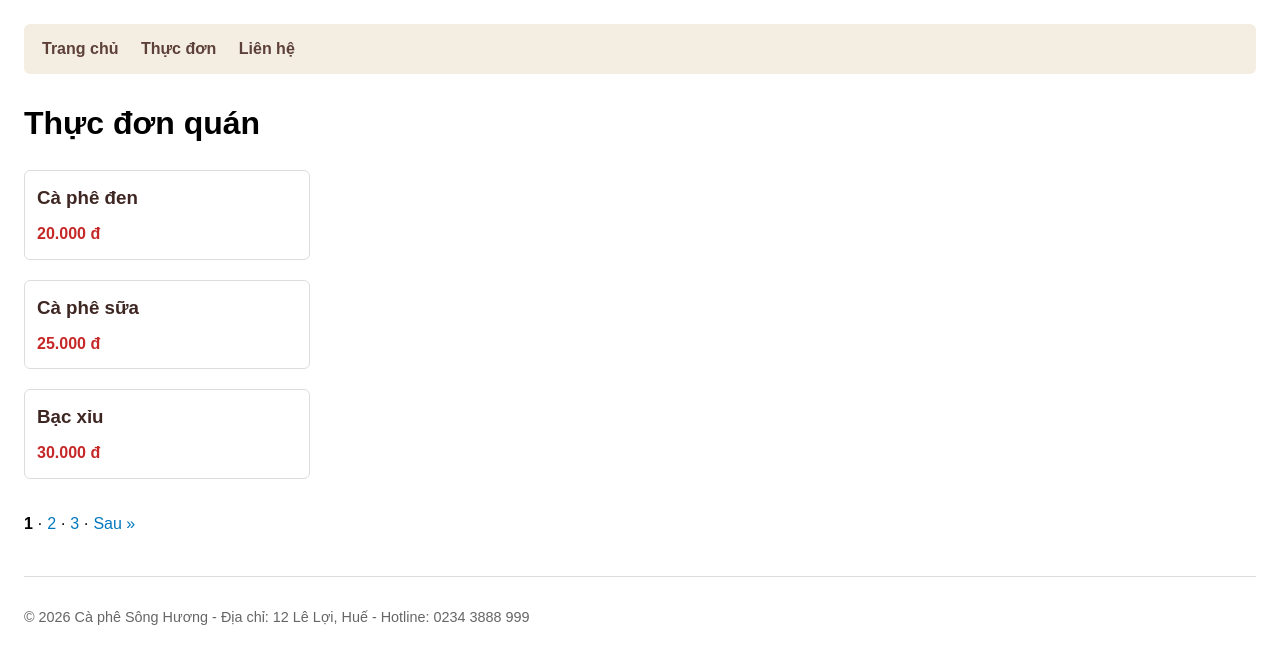
After one commit to nguyen-trong-vy/bai-tap-chuong-3, a Flask app: page /menu in a window 1280 px wide. The commit adds this page. Shown: the top 664 px of the page. Run offline with Flask 3, Linux system fonts and the light colour scheme.

Commit message:
bai-tap-chuong-4

```diff
--- /dev/null
+++ b/cafe.py
@@ -0,0 +1,68 @@
+import math
+from flask import Flask, render_template, request, abort
+
+app = Flask(__name__)
+
+SHOP = {
+    "name": "Cà phê Sông Hương",
+    "address": "12 Lê Lợi, Huế",
+    "phone": "0234 3888 999",
+}
+
+# Danh sách đúng 7 món theo các trường hợp kiểm thử
+MENU = [
+    {"id": 1, "name": "Cà phê đen", "price": 20000, "image": "ca-phe-den.jpg"},
+    {"id": 2, "name": "Cà phê sữa", "price": 25000, "image": "ca-phe-sua.jpg"},
+    {"id": 3, "name": "Bạc xỉu", "price": 30000, "image": "bac-xiu.jpg"},
+    {"id": 4, "name": "Trà đào", "price": 35000, "image": "tra-dao.jpg"},
+    {"id": 5, "name": "Trà sữa", "price": 35000, "image": "tra-sua.jpg"},
+    {"id": 6, "name": "Nước cam", "price": 40000, "image": "nuoc-cam.jpg"},
+    {"id": 7, "name": "Sinh tố bơ", "price": 45000, "image": "sinh-to-bo.jpg"},
+]
+
+ITEMS_PER_PAGE = 3
+
+@app.context_processor
+def inject_shop():
+    return dict(shop=SHOP)
+
+@app.route("/")
+def index():
+    return render_template("index.html")
+
+@app.route("/menu")
+def menu():
+    total_pages = math.ceil(len(MENU) / ITEMS_PER_PAGE)
+    raw_page = request.args.get("page")
+
+    # Xử lý tham số page:
+    if raw_page is None:
+        page = 1
+    else:
+        try:
+            page = int(raw_page)
+        except ValueError:
+            # /menu?page=abc -> xử lý như trang 1
+            page = 1
+
+    # Trang không tồn tại (page <= 0 hoặc page > tổng số trang) -> 404
+    if page < 1 or page > total_pages:
+        abort(404)
+
+    # Cắt danh sách món cho trang hiện tại (mỗi trang 3 món)
+    start = (page - 1) * ITEMS_PER_PAGE
+    end = start + ITEMS_PER_PAGE
+    items_on_page = MENU[start:end]
+
+    return render_template("menu.html", items=items_on_page, page=page, pages=total_pages)
+
+@app.route("/contact")
+def contact():
+    return render_template("contact.html")
+
+@app.errorhandler(404)
+def page_not_found(error):
+    return render_template("404.html"), 404
+
+if __name__ == "__main__":
+    app.run(debug=True, port=8000)
--- /dev/null
+++ b/templates/_footer.html
@@ -0,0 +1,3 @@
+<footer>
+    <p>© 2026 {{ shop.name }} - Địa chỉ: {{ shop.address }} - Hotline: {{ shop.phone }}</p>
+</footer>
--- /dev/null
+++ b/templates/_macros.html
@@ -0,0 +1,34 @@
+{# Macro hiển thị thẻ thông tin 1 món #}
+{% macro item_card(item) %}
+<div class="card" style="border: 1px solid #ddd; padding: 12px; margin-bottom: 12px; border-radius: 6px; width: 260px;">
+    <h3 style="margin: 0 0 8px 0; color: #3e2723;">{{ item.name }}</h3>
+    <p style="margin: 0; color: #c62828; font-weight: bold;">
+        {{ "{:,}".format(item.price).replace(",", ".") }} đ
+    </p>
+</div>
+{% endmacro %}
+
+{# Macro thanh phân trang #}
+{% macro pagination(page, pages, endpoint) %}
+<div class="pagination" style="margin-top: 20px;">
+    {# Nút « Trước (chỉ xuất hiện khi page > 1) #}
+    {% if page > 1 %}
+        <a href="{{ url_for(endpoint, page=page - 1) }}">« Trước</a> ·
+    {% endif %}
+
+    {# Danh sách các trang 1, 2, 3... #}
+    {% for p in range(1, pages + 1) %}
+        {% if p == page %}
+            <strong>{{ p }}</strong>
+        {% else %}
+            <a href="{{ url_for(endpoint, page=p) }}">{{ p }}</a>
+        {% endif %}
+        {% if not loop.last %} · {% endif %}
+    {% endfor %}
+
+    {# Nút Sau » (chỉ xuất hiện khi page < pages) #}
+    {% if page < pages %}
+         · <a href="{{ url_for(endpoint, page=page + 1) }}">Sau »</a>
+    {% endif %}
+</div>
+{% endmacro %}
--- /dev/null
+++ b/templates/_navbar.html
@@ -0,0 +1,7 @@
+<header>
+    <nav>
+        <a href="{{ url_for('index') }}">Trang chủ</a>
+        <a href="{{ url_for('menu') }}">Thực đơn</a>
+        <a href="{{ url_for('contact') }}">Liên hệ</a>
+    </nav>
+</header>
--- a/templates/base.html
+++ b/templates/base.html
@@ -2,31 +2,27 @@
 <html lang="vi">
 <head>
     <meta charset="UTF-8">
-    <title>{% block title %}LibraryMS{% endblock %}</title>
+    <title>{% block title %}{% endblock %} - Sông Hương</title>
+
+    {% block styles %}
     <style>
-        body { font-family: Arial, sans-serif; margin: 20px 40px; }
-        nav { background: #f0f0f0; padding: 12px; margin-bottom: 20px; border-radius: 4px; }
-        nav a { margin-right: 15px; text-decoration: none; font-weight: bold; color: #2c3e50; }
+        body { font-family: Arial, sans-serif; margin: 24px; line-height: 1.6; }
+        nav { background-color: #f3ede2; padding: 12px 18px; margin-bottom: 24px; border-radius: 6px; }
+        nav a { margin-right: 18px; text-decoration: none; color: #5d4037; font-weight: bold; }
         nav a:hover { text-decoration: underline; }
-        table { width: 100%; border-collapse: collapse; margin-top: 15px; }
-        th, td { border: 1px solid #ccc; padding: 8px 12px; text-align: left; }
-        th { background: #eaeaea; }
-        .filter-bar { margin: 15px 0; }
-        .filter-bar a { display: inline-block; padding: 5px 10px; margin-right: 5px; border: 1px solid #007bff; border-radius: 3px; text-decoration: none; color: #007bff; }
-        .filter-bar a.active { background: #007bff; color: white; }
-        .error-box { padding: 15px; background: #ffebee; border: 1px solid #f44336; border-radius: 4px; color: #c62828; }
+        footer { margin-top: 40px; border-top: 1px solid #ddd; padding-top: 14px; color: #666; font-size: 0.9em; }
     </style>
+    {% endblock %}
 </head>
 <body>
-    <!-- Menu chung cho toàn hệ thống -->
-    <nav>
-        <a href="{{ url_for('home') }}">Trang chủ</a>
-        <a href="{{ url_for('list_books') }}">Danh sách sách</a>
-        <a href="{{ url_for('api_books') }}" target="_blank">API Sách</a>
-    </nav>
+    <!-- Nhúng menu từ _navbar.html -->
+    {% include "_navbar.html" %}
 
     <main>
         {% block content %}{% endblock %}
     </main>
+
+    <!-- Nhúng chân trang từ _footer.html -->
+    {% include "_footer.html" %}
 </body>
 </html>
--- /dev/null
+++ b/templates/menu.html
@@ -0,0 +1,27 @@
+{% extends "base.html" %}
+{% from "_macros.html" import item_card, pagination %}
+
+{% block title %}Thực đơn{% endblock %}
+
+{% block styles %}
+    {{ super() }}
+    <style>
+        .card-container { display: flex; flex-direction: column; gap: 8px; }
+        .pagination a { text-decoration: none; color: #0277bd; }
+        .pagination a:hover { text-decoration: underline; }
+    </style>
+{% endblock %}
+
+{% block content %}
+    <h1>Thực đơn quán</h1>
+
+    <!-- Danh sách thẻ món trên trang hiện tại -->
+    <div class="card-container">
+        {% for item in items %}
+            {{ item_card(item) }}
+        {% endfor %}
+    </div>
+
+    <!-- Thanh phân trang -->
+    {{ pagination(page, pages, 'menu') }}
+{% endblock %}
```
Also changed, not shown: app.py (deleted, +0 -75 lines), templates/404.html (+4 -5 lines), templates/book_detail.html (deleted, +0 -14 lines), templates/books.html (deleted, +0 -47 lines), templates/contact.html (added, +12 -0 lines), templates/index.html (+4 -6 lines).
